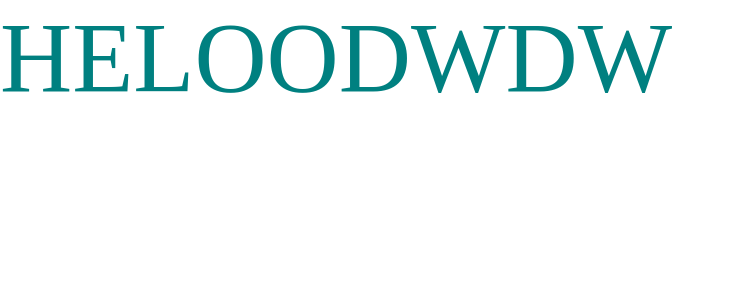
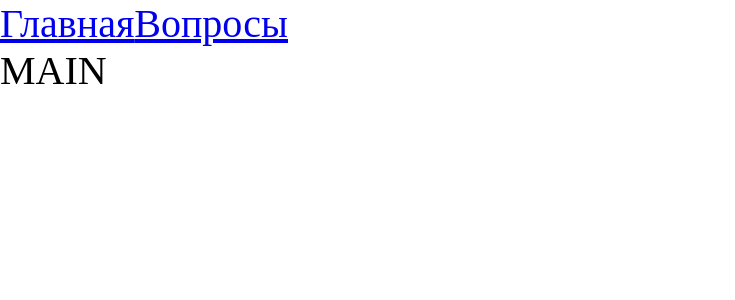
Before and after one commit to zhebarov-m/aniSaga, a React app: page / in a window 1280 px wide. Shown: the top 300 px of the page, without its empty margins (0-735 px from the left). Built offline with nearby package versions, Linux system fonts and the light colour scheme.

Commit message:
добавил роутинг и разбил бандл на чанки для ленивой подгрузки

```diff
--- a/src/App.tsx
+++ b/src/App.tsx
@@ -1,10 +1,19 @@
-import React from 'react';
-import Test from "./components/Test";
+import React, {Suspense} from 'react';
+import {Link, Route, Routes} from "react-router-dom";
+import {MainPageAsync} from "./pages/MainPage/MainPage.async";
+import {FaqPageAsync} from "./pages/FAQPage/FaqPage.async";
 
 const App = () => {
     return (
         <div className="App">
-            <Test />
+            <Link to="/">Главная</Link>
+            <Link to="/faq">Вопросы</Link>
+            <Suspense fallback={<div>Loading...</div>}>
+                <Routes>
+                    <Route path="/" element={<MainPageAsync/>}/>
+                    <Route path="/faq" element={<FaqPageAsync/>}/>
+                </Routes>
+            </Suspense>
         </div>
     );
 };
--- a/src/index.tsx
+++ b/src/index.tsx
@@ -1,8 +1,11 @@
 import {render} from "react-dom";
 import App from "./App";
 import './main.scss'
+import {BrowserRouter} from "react-router-dom";
 
 render(
-    <App />,
+    <BrowserRouter>
+        <App/>
+    </BrowserRouter>,
     document.getElementById('root')
 )
--- a/src/main.scss
+++ b/src/main.scss
@@ -2,9 +2,8 @@
     margin: 0;
     padding: 0;
     box-sizing: border-box;
-    font-size: 100px;
 }
 
-.app {
-    font-size: 64px;
+.App {
+    font-size: 40px;
 }
--- /dev/null
+++ b/src/pages/FAQPage/FaqPage.async.tsx
@@ -0,0 +1,3 @@
+import {lazy} from "react";
+
+export const FaqPageAsync = lazy(() => import('./FaqPage'))
--- /dev/null
+++ b/src/pages/FAQPage/FaqPage.tsx
@@ -0,0 +1,11 @@
+import React from 'react';
+
+const FaqPage = () => {
+    return (
+        <div>
+            FAQ
+        </div>
+    );
+};
+
+export default FaqPage;
--- /dev/null
+++ b/src/pages/MainPage/MainPage.async.tsx
@@ -0,0 +1,3 @@
+import {lazy} from "react";
+
+export const MainPageAsync = lazy(() => import('./MainPage'))
--- /dev/null
+++ b/src/pages/MainPage/MainPage.tsx
@@ -0,0 +1,11 @@
+import React from 'react';
+
+const MainPage = () => {
+    return (
+        <div>
+            MAIN
+        </div>
+    );
+};
+
+export default MainPage;
```
Also changed, not shown: package.json (+5 -3 lines), 2 other files (tests, documents, lock files or other folders).
